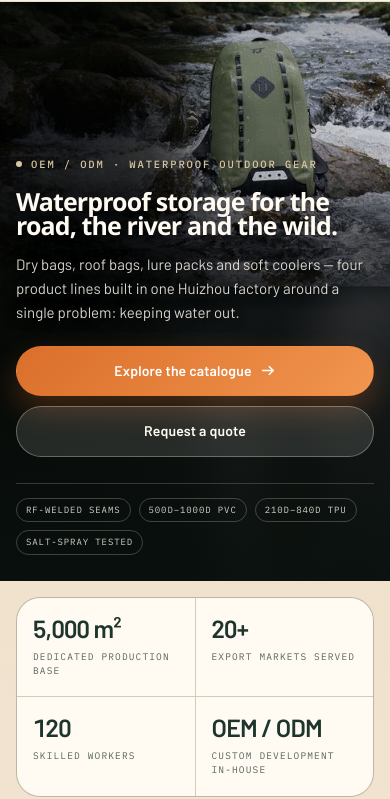
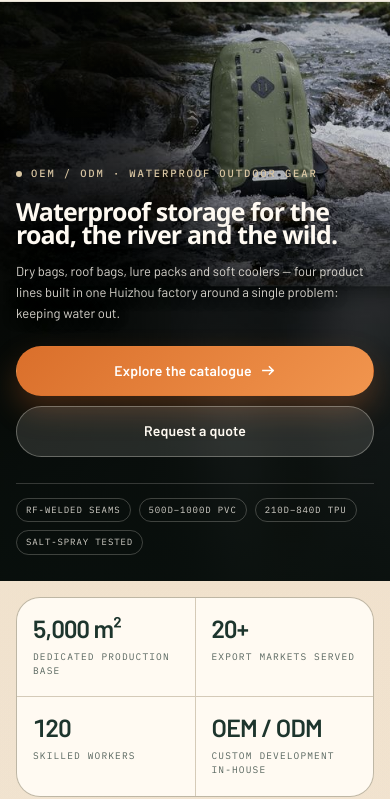
Before and after one commit to horse202604/tuojie-outdoor-site, a plain HTML site: page index.html in a window 390 px wide. Shown: the part 71-870 px from the top of the page. Drawn offline with Linux system fonts and the light colour scheme.

Commit message:
Update main.css
update main

```diff
--- a/assets/css/main.css
+++ b/assets/css/main.css
@@ -534,6 +534,8 @@ ol {
   margin-top: 16px;
   color: rgba(255, 250, 242, 0.84);
   max-width: 52ch;
+  font-size: clamp(13px, 1.02vw, 15px);
+  line-height: 1.62;
   text-shadow: 0 1px 14px rgba(9, 16, 13, 0.5);
 }
 
@@ -1362,8 +1364,6 @@ ol {
 .factory-band--products .factory-band-lead {
   max-width: 704px;
   margin-top: 18px;
-  font-size: 16.64px;
-  line-height: 1.7;
 }
 
 .filter-bar--catalogue {
@@ -2567,7 +2567,7 @@ ol {
 
   .hero-copy .lead {
     margin-top: 14px;
-    font-size: 15px;
+    font-size: 13px;
     line-height: 1.6;
   }
 
```
